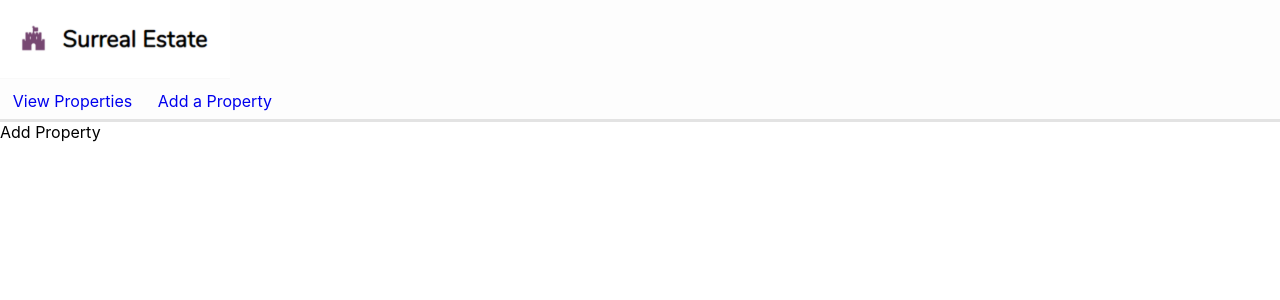
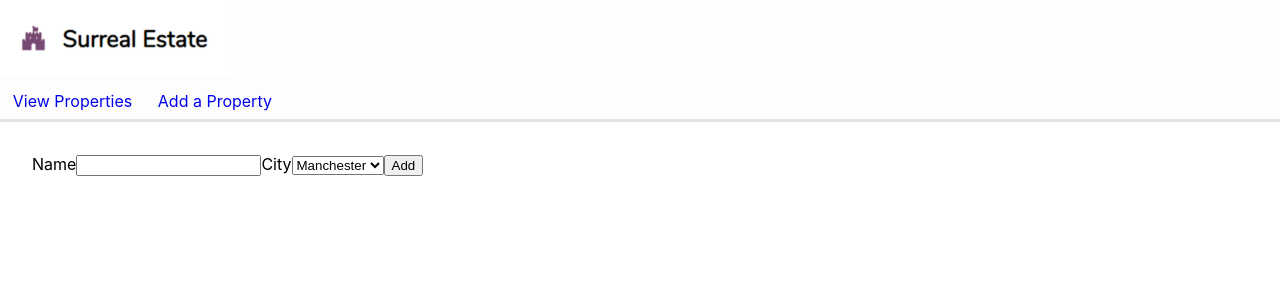
Before and after one commit to ddavies90/surreal-estate, a React (Create React App) app: page /add-property in a window 1280 px wide. Shown: the top 300 px of the page. Built offline with nearby package versions, Linux system fonts and the light colour scheme; the HTML template or start-up script is replaced by a standard one.

Commit message:
Removed React imports from all files as no longer required. Added form to AddProperty component - not finished yet

```diff
--- a/src/components/AddProperty.js
+++ b/src/components/AddProperty.js
@@ -1,7 +1,58 @@
-import React from 'react';
+import { useState } from 'react';
+import '../styles/AddProperty.scss';
 
 const AddProperty = () => {
-  return <div>Add Property</div>;
+  const initialState = {
+    fields: {
+      title: '',
+      city: 'Manchester'
+    }
+  };
+
+  // eslint-disable-next-line no-unused-vars
+  const [fields, setFields] = useState(initialState.fields);
+
+  const handleAddProperty = (event) => {
+    event.preventDefault();
+    console.log(fields);
+  };
+
+  const handleFieldChange = (event) => {
+    setFields({ ...fields, [event.target.name]: event.target.value });
+  };
+
+  return (
+    <div className="add-property">
+      <form onSubmit={handleAddProperty}>
+        <label htmlFor="title">
+          Name
+          <input
+            id="title"
+            name="title"
+            value={fields.title}
+            onChange={handleFieldChange}
+          />
+        </label>
+        <label htmlFor="city">
+          City
+          <select
+            id="city"
+            name="city"
+            value={fields.city}
+            onChange={handleFieldChange}
+          >
+            <option defaultValue="Manchester" value="Manchester">
+              Manchester
+            </option>
+            <option value="Leeds">Leeds</option>
+            <option value="Sheffield">Sheffield</option>
+            <option value="Liverpool">Liverpool</option>
+          </select>
+        </label>
+        <button type="submit">Add</button>
+      </form>
+    </div>
+  );
 };
 
 export default AddProperty;
--- a/src/components/NavBar.js
+++ b/src/components/NavBar.js
@@ -1,4 +1,3 @@
-import React from 'react';
 import { Link } from 'react-router-dom';
 import '../styles/NavBar.scss';
 import logo from '../assets/logo.png';
--- a/src/components/Properties.js
+++ b/src/components/Properties.js
@@ -1,5 +1,3 @@
-import React from 'react';
-
 const Properties = () => {
   return <div>Properties Page</div>;
 };
```
